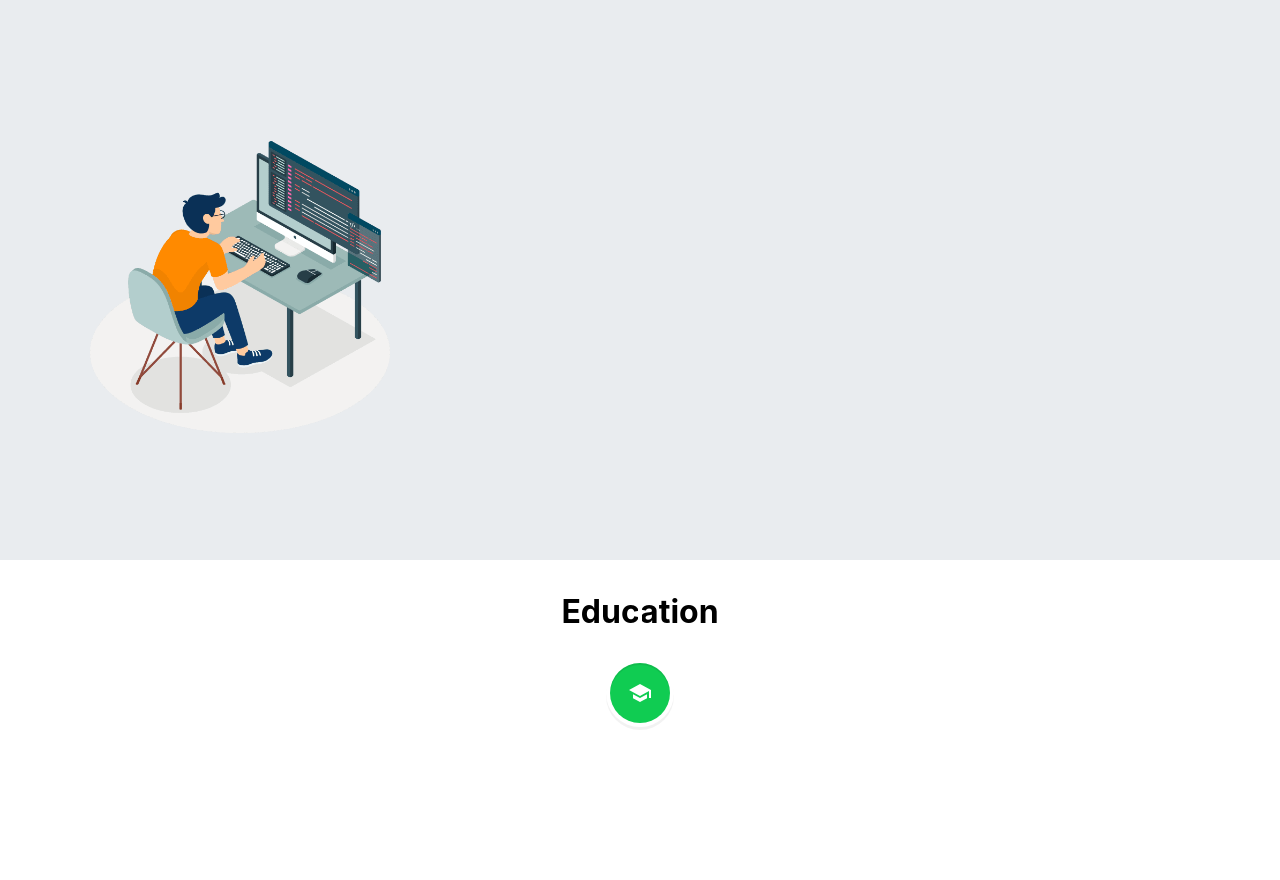
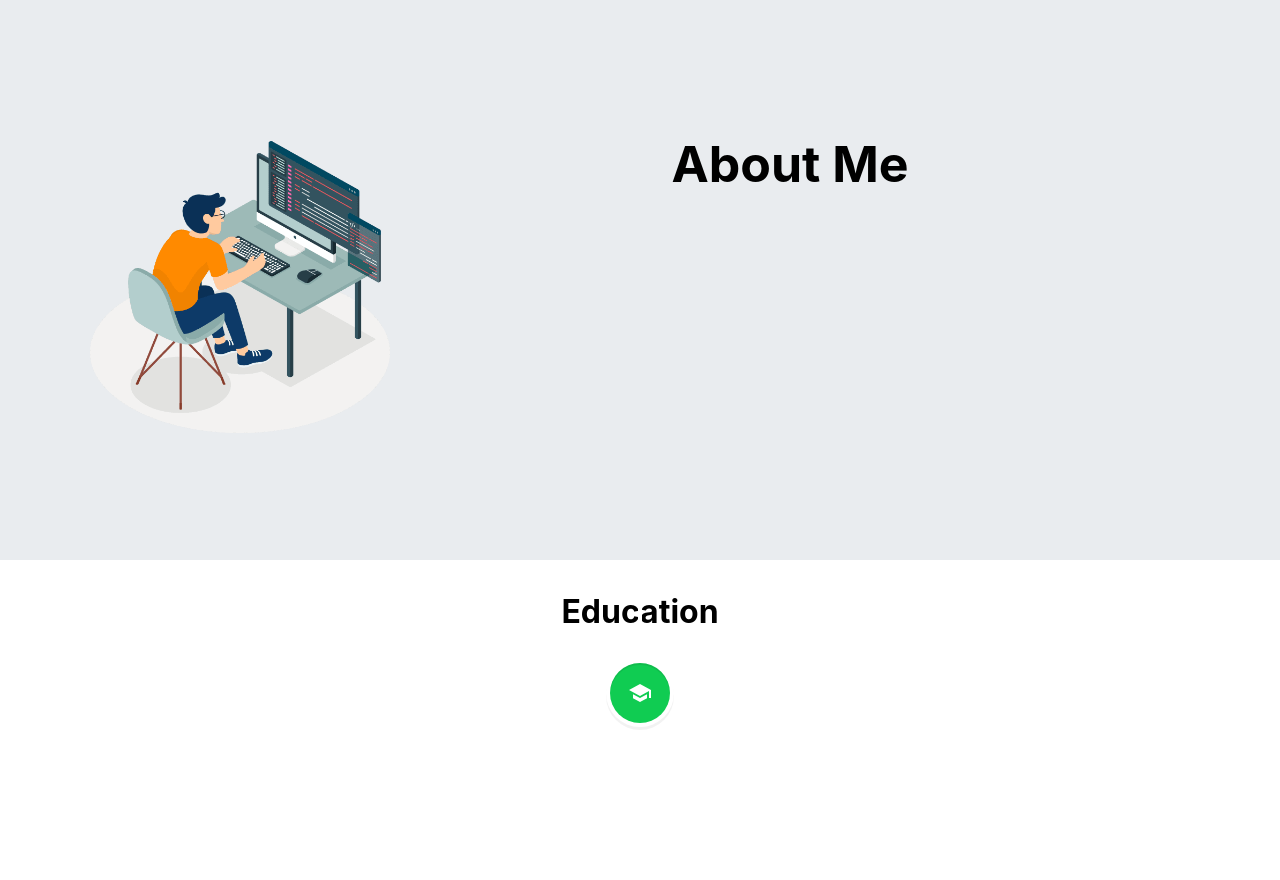
Before and after one commit to MohdFahad1/personal-portfolio, a React (Create React App) app: page / in a window 1280 px wide. Shown: the part 800-1680 px from the top of the page. Built offline with nearby package versions, Linux system fonts and the light colour scheme.

Commit message:
last commit

```diff
--- a/src/pages/About/About.js
+++ b/src/pages/About/About.js
@@ -10,9 +10,9 @@ export default function About() {
           <div className="my-image">
             <img src={pic} alt="Happy Coding" className="my-image"/>
           </div>
-          <div className="information"data-aos="fade-up" data-aos-duration="1000">
+          <div className="information">
             <h1>About Me</h1>
-            <p>
+            <p data-aos="fade-up" data-aos-duration="1000">
               Hey, I'm Mohd Fahad. Currently in the pre final year of my
               undergraduate degree in Computer Science Engineering from Jamia
               Hamdard University, New Delhi. I would describe myself as someone
@@ -21,7 +21,7 @@ export default function About() {
               my free time I explore other tech innovations like <br />Machine Learning, App
               development.
             </p>
-            <a href="https://drive.google.com/file/d/1wcBi5kHezvdIpHOzCB6j8kBmGJNG8PlC/view?usp=sharing" target="_blank">Resume</a>
+            <a href="https://drive.google.com/file/d/1wcBi5kHezvdIpHOzCB6j8kBmGJNG8PlC/view?usp=sharing" target="_blank" data-aos="fade-up" data-aos-duration="1500">Resume</a>
           </div>
         </div>
       </div>
```
